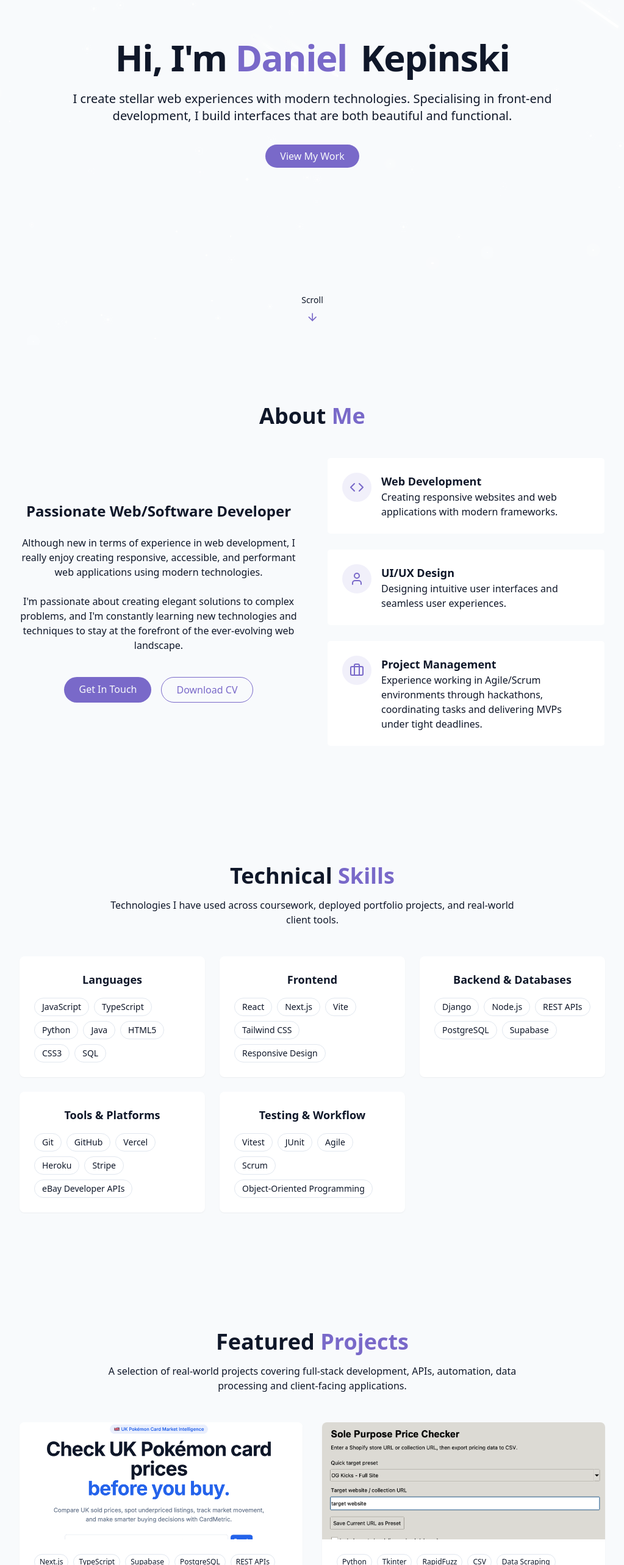
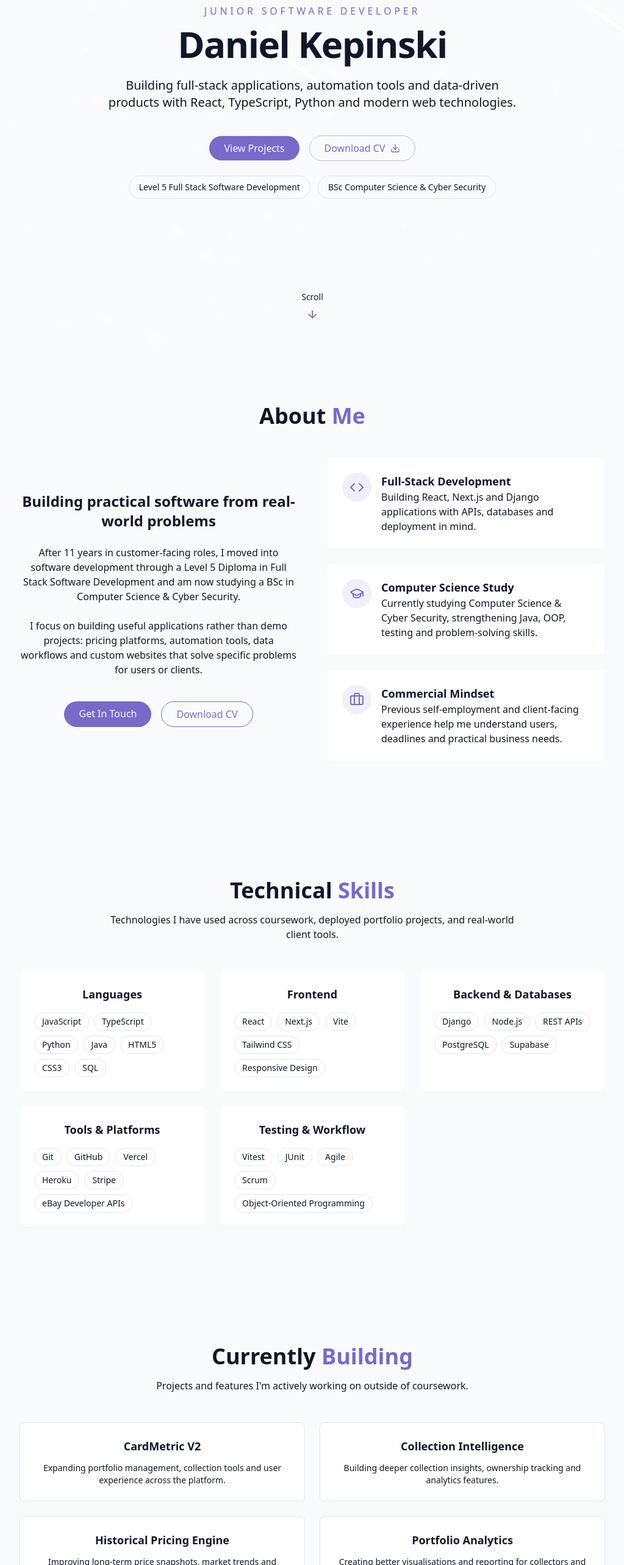
Before and after one commit to danielkepinski/portfolio, a React (Vite) app: page / in a window 1280 px wide. Shown: the part 234-2800 px from the top of the page at 61% size, without its empty margins (128-1151 px from the left). Built offline with nearby package versions, Linux system fonts and the light colour scheme.

Commit message:
Refresh portfolio content and projects

```diff
--- a/src/components/AboutSection.jsx
+++ b/src/components/AboutSection.jsx
@@ -1,9 +1,8 @@
-import { Briefcase, Code, User } from "lucide-react";
+import { Briefcase, Code, GraduationCap } from "lucide-react";
 
 export const AboutSection = () => {
   return (
     <section id="about" className="py-24 px-4 relative">
-      {" "}
       <div className="container mx-auto max-w-5xl">
         <h2 className="text-3xl md:text-4xl font-bold mb-12 text-center">
           About <span className="text-primary"> Me</span>
@@ -12,20 +11,20 @@
         <div className="grid grid-cols-1 md:grid-cols-2 gap-12 items-center">
           <div className="space-y-6">
             <h3 className="text-2xl font-semibold">
-              Passionate Web/Software Developer
+              Building practical software from real-world problems
             </h3>
 
             <p className="text-muted-foreground">
-              Although new in terms of experience in web development, I really
-              enjoy creating responsive, accessible, and performant web
-              applications using modern technologies.
+              After 11 years in customer-facing roles, I moved into software
+              development through a Level 5 Diploma in Full Stack Software
+              Development and am now studying a BSc in Computer Science & Cyber
+              Security.
             </p>
 
             <p className="text-muted-foreground">
-              I'm passionate about creating elegant solutions to complex
-              problems, and I'm constantly learning new technologies and
-              techniques to stay at the forefront of the ever-evolving web
-              landscape.
+              I focus on building useful applications rather than demo projects:
+              pricing platforms, automation tools, data workflows and custom
+              websites that solve specific problems for users or clients.
             </p>
 
             <div className="flex flex-col sm:flex-row gap-4 pt-4 justify-center">
@@ -35,7 +34,8 @@
               </a>
 
               <a
-                href="https://docs.google.com/document/d/1pZI_nVWa7TuubR4NfMzMIvpUpONiKV-y/edit?usp=sharing&ouid=103191489581619097388&rtpof=true&sd=true"
+                href="/Daniel-Kepinski-CV.pdf"
+                download
                 className="px-6 py-2 rounded-full border border-primary text-primary hover:bg-primary/10 transition-colors duration-300"
               >
                 Download CV
@@ -50,10 +50,10 @@
                   <Code className="h-6 w-6 text-primary" />
                 </div>
                 <div className="text-left">
-                  <h4 className="font-semibold text-lg"> Web Development</h4>
+                  <h4 className="font-semibold text-lg">Full-Stack Development</h4>
                   <p className="text-muted-foreground">
-                    Creating responsive websites and web applications with
-                    modern frameworks.
+                    Building React, Next.js and Django applications with APIs,
+                    databases and deployment in mind.
                   </p>
                 </div>
               </div>
@@ -61,13 +61,13 @@
             <div className="gradient-border p-6 card-hover">
               <div className="flex items-start gap-4">
                 <div className="p-3 rounded-full bg-primary/10">
-                  <User className="h-6 w-6 text-primary" />
+                  <GraduationCap className="h-6 w-6 text-primary" />
                 </div>
                 <div className="text-left">
-                  <h4 className="font-semibold text-lg">UI/UX Design</h4>
+                  <h4 className="font-semibold text-lg">Computer Science Study</h4>
                   <p className="text-muted-foreground">
-                    Designing intuitive user interfaces and seamless user
-                    experiences.
+                    Currently studying Computer Science & Cyber Security,
+                    strengthening Java, OOP, testing and problem-solving skills.
                   </p>
                 </div>
               </div>
@@ -79,11 +79,10 @@
                 </div>
 
                 <div className="text-left">
-                  <h4 className="font-semibold text-lg">Project Management</h4>
+                  <h4 className="font-semibold text-lg">Commercial Mindset</h4>
                   <p className="text-muted-foreground">
-                    Experience working in Agile/Scrum environments through
-                    hackathons, coordinating tasks and delivering MVPs under
-                    tight deadlines.
+                    Previous self-employment and client-facing experience help
+                    me understand users, deadlines and practical business needs.
                   </p>
                 </div>
               </div>
--- /dev/null
+++ b/src/components/CurrentlyBuildingSection.jsx
@@ -0,0 +1,54 @@
+
+
+export const CurrentlyBuildingSection = () => {
+  const items = [
+    {
+      title: "CardMetric V2",
+      description:
+        "Expanding portfolio management, collection tools and user experience across the platform.",
+    },
+    {
+      title: "Collection Intelligence",
+      description:
+        "Building deeper collection insights, ownership tracking and analytics features.",
+    },
+    {
+      title: "Historical Pricing Engine",
+      description:
+        "Improving long-term price snapshots, market trends and valuation tracking.",
+    },
+    {
+      title: "Portfolio Analytics",
+      description:
+        "Creating better visualisations and reporting for collectors and investors.",
+    },
+  ];
+
+  return (
+    <section className="py-24 px-4 relative">
+      <div className="container mx-auto max-w-5xl">
+        <h2 className="text-3xl md:text-4xl font-bold mb-4 text-center">
+          Currently <span className="text-primary">Building</span>
+        </h2>
+
+        <p className="text-center text-muted-foreground mb-12 max-w-2xl mx-auto">
+          Projects and features I'm actively working on outside of coursework.
+        </p>
+
+        <div className="grid grid-cols-1 md:grid-cols-2 gap-6">
+          {items.map((item) => (
+            <div
+              key={item.title}
+              className="bg-card rounded-lg p-6 border card-hover"
+            >
+              <h3 className="text-lg font-semibold mb-3">{item.title}</h3>
+              <p className="text-muted-foreground text-sm">
+                {item.description}
+              </p>
+            </div>
+          ))}
+        </div>
+      </div>
+    </section>
+  );
+};
--- a/src/components/HeroSection.jsx
+++ b/src/components/HeroSection.jsx
@@ -1,4 +1,4 @@
-import { ArrowDown } from "lucide-react";
+import { ArrowDown, Download } from "lucide-react";
 
 export const HeroSection = () => {
   return (
@@ -8,28 +8,42 @@
     >
       <div className="container max-w-4xl mx-auto text-center z-10">
         <div className="space-y-6">
-          <h1 className="text-4xl md:text-6xl font-bold tracking-tight">
-            <span className="opacity-0 animate-fade-in"> Hi, I'm</span>
-            <span className="text-primary opacity-0 animate-fade-in-delay-1">
-              {" "}
-              Daniel
-            </span>
-            <span className="text-gradient ml-2 opacity-0 animate-fade-in-delay-2">
-              {" "}
-              Kepinski
-            </span>
-          </h1>
+          <div className="space-y-3">
+            <p className="text-sm md:text-base font-medium uppercase tracking-[0.3em] text-primary opacity-0 animate-fade-in">
+              Junior Software Developer
+            </p>
 
-          <p className="text-lg md:text-xl text-muted-foreground max-2-2xl mx-auto opacity-0 animate-fade-in-delay-3">
-            I create stellar web experiences with modern technologies.
-            Specialising in front-end development, I build interfaces that are
-            both beautiful and functional.
+            <h1 className="text-4xl md:text-6xl font-bold tracking-tight opacity-0 animate-fade-in-delay-1">
+              Daniel <span className="text-gradient">Kepinski</span>
+            </h1>
+          </div>
+
+          <p className="text-lg md:text-xl text-muted-foreground max-w-2xl mx-auto opacity-0 animate-fade-in-delay-2">
+            Building full-stack applications, automation tools and data-driven
+            products with React, TypeScript, Python and modern web technologies.
           </p>
 
-          <div className="pt-4 opacity-0 animate-fade-in-delay-4">
+          <div className="pt-4 flex flex-col sm:flex-row items-center justify-center gap-4 opacity-0 animate-fade-in-delay-3">
             <a href="#projects" className="cosmic-button">
-              View My Work
+              View Projects
             </a>
+
+            <a
+              href="/Daniel-Kepinski-CV.pdf"
+              download
+              className="inline-flex items-center gap-2 px-6 py-2 rounded-full border border-primary/40 text-primary hover:bg-primary/10 transition-colors duration-300"
+            >
+              Download CV <Download className="h-4 w-4" />
+            </a>
+          </div>
+
+          <div className="flex flex-wrap items-center justify-center gap-3 text-sm text-muted-foreground opacity-0 animate-fade-in-delay-4">
+            <span className="rounded-full border bg-secondary/60 px-4 py-2">
+              Level 5 Full Stack Software Development
+            </span>
+            <span className="rounded-full border bg-secondary/60 px-4 py-2">
+              BSc Computer Science & Cyber Security
+            </span>
           </div>
         </div>
       </div>
--- a/src/components/ProjectsSection.jsx
+++ b/src/components/ProjectsSection.jsx
@@ -8,6 +8,7 @@
       "Full-stack Pokémon TCG pricing platform built for the UK market. Features collection tracking, watchlists, historical pricing, Supabase integration, eBay affiliate data, portfolio analytics and responsive dashboards.",
     image: "/projects/cardmetric.png",
     tags: ["Next.js", "TypeScript", "Supabase", "PostgreSQL", "REST APIs"],
+    highlights: ["UK market pricing", "Collection tracking", "eBay API data", "Portfolio analytics"],
     demoUrl: "https://cardmetric.co.uk",
     githubUrl: "https://github.com/danielkepinski/cardpulse-uk",
   },
@@ -18,6 +19,7 @@
       "Cross-platform desktop application that scrapes Shopify stores, matches products, compares competitor pricing and exports client-ready CSV reports. Built with Python and Tkinter.",
     image: "/projects/scraper.png",
     tags: ["Python", "Tkinter", "RapidFuzz", "CSV", "Data Scraping"],
+    highlights: ["Shopify scraping", "Fuzzy matching", "CSV exports", "Client pricing reports"],
     demoUrl: "https://github.com/danielkepinski/solepurposescraper",
     githubUrl: "https://github.com/danielkepinski/solepurposescraper",
   },
@@ -28,6 +30,7 @@
       "Modern business website featuring a lawn measurement estimator, interactive mapping tools, postcode lookup, lead capture forms and automated quote generation.",
     image: "/projects/g1m.png",
     tags: ["Next.js", "React", "Tailwind", "Mapbox", "Vercel"],
+    highlights: ["Map drawing tool", "Live area estimates", "Postcode lookup", "Lead capture"],
     demoUrl: "https://g1more.co.uk",
     githubUrl: "https://github.com/danielkepinski/g1m-gardening",
   },
@@ -38,8 +41,7 @@
     <section id="projects" className="py-24 px-4 relative">
       <div className="container mx-auto max-w-5xl">
         <h2 className="text-3xl md:text-4xl font-bold mb-4 text-center">
-          {" "}
-          Featured <span className="text-primary"> Projects </span>
+          Selected <span className="text-primary"> Projects</span>
         </h2>
 
         <p className="text-center text-muted-foreground mb-12 max-w-2xl mx-auto">
@@ -50,10 +52,12 @@
         <div className="grid grid-cols-1 md:grid-cols-2 gap-8">
           {projects.map((project, key) => (
             <div
-              key={key}
-              className="group bg-card rounded-lg overflow-hidden shadow-xs card-hover"
+              key={project.id}
+              className={`group bg-card rounded-lg overflow-hidden shadow-xs card-hover ${
+                project.id === 1 ? "md:col-span-2" : ""
+              }`}
             >
-              <div className="h-48 overflow-hidden">
+              <div className={project.id === 1 ? "h-64 overflow-hidden" : "h-48 overflow-hidden"}>
                 <img
                   src={project.image}
                   alt={project.title}
@@ -64,7 +68,10 @@
               <div className="p-6">
                 <div className="flex flex-wrap gap-2 mb-4">
                   {project.tags.map((tag) => (
-                    <span className="px-2 py-1 text-xs font-medium border rounded-full bg-secondary text-secondary-foreground">
+                    <span
+                      key={tag}
+                      className="px-2 py-1 text-xs font-medium border rounded-full bg-secondary text-secondary-foreground"
+                    >
                       {tag}
                     </span>
                   ))}
@@ -74,11 +81,22 @@
                 <p className="text-muted-foreground text-sm mb-4">
                   {project.description}
                 </p>
+                <div className="grid grid-cols-1 sm:grid-cols-2 gap-2 mb-5">
+                  {project.highlights.map((highlight) => (
+                    <span
+                      key={highlight}
+                      className="text-xs rounded-md border bg-secondary/60 px-3 py-2 text-muted-foreground"
+                    >
+                      {highlight}
+                    </span>
+                  ))}
+                </div>
                 <div className="flex justify-between items-center">
                   <div className="flex space-x-3">
                     <a
                       href={project.demoUrl}
                       target="_blank"
+                      rel="noreferrer"
                       className="text-foreground/80 hover:text-primary transition-colors duration-300"
                     >
                       <ExternalLink size={20} />
@@ -86,6 +104,7 @@
                     <a
                       href={project.githubUrl}
                       target="_blank"
+                      rel="noreferrer"
                       className="text-foreground/80 hover:text-primary transition-colors duration-300"
                     >
                       <Github size={20} />
--- a/src/pages/Home.jsx
+++ b/src/pages/Home.jsx
@@ -4,6 +4,7 @@
 import { HeroSection } from "../components/HeroSection";
 import { AboutSection } from "../components/AboutSection";
 import { SkillsSection } from "../components/SkillsSection";
+import { CurrentlyBuildingSection } from "../components/CurrentlyBuildingSection";
 import { ProjectsSection } from "../components/ProjectsSection";
 import { ContactSection } from "../components/ContactSection";
 import { Footer } from "../components/Footer";
@@ -23,6 +24,7 @@
         <HeroSection />
         <AboutSection />
         <SkillsSection />
+        <CurrentlyBuildingSection />
         <ProjectsSection />
         <ContactSection />
       </main>
```
Also changed, not shown: 1 other file (tests, documents, lock files or other folders).
